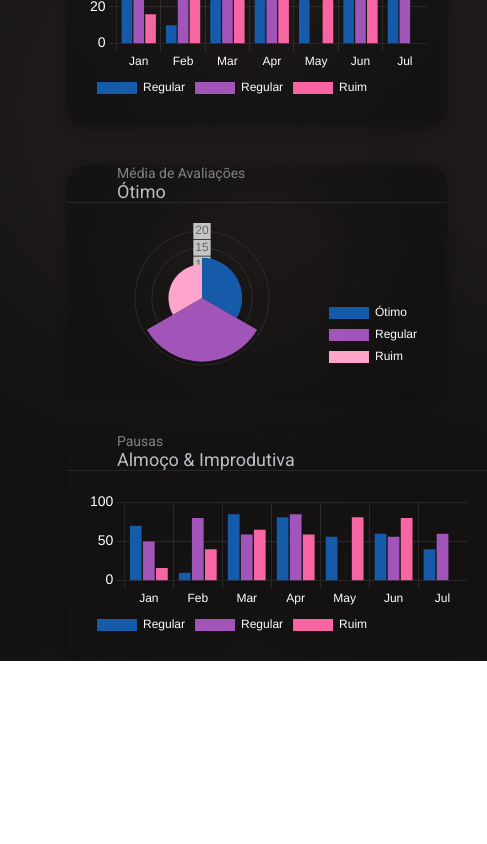
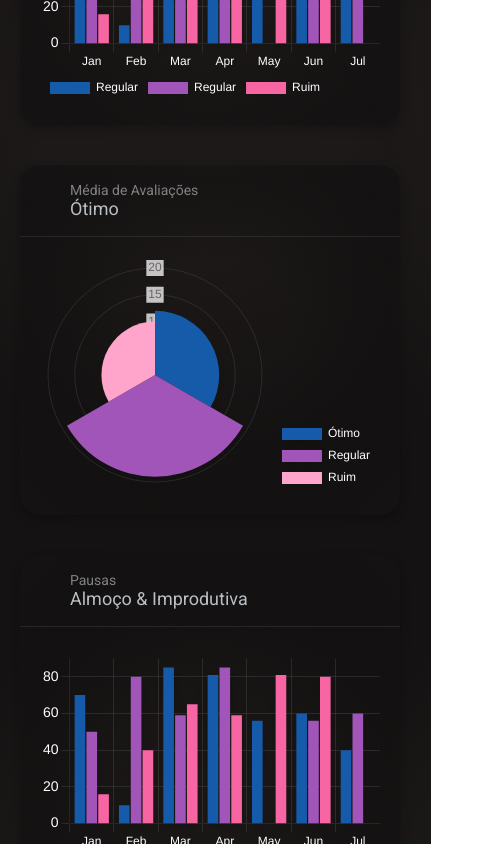
Before and after one commit to WilliamPscheidt/frontend-central, a React (Create React App) app: page / in a window 390 px wide. Shown: the part 1156-2000 px from the top of the page, 487 px wide, since content can reach past the window. Before the commit the page ends 1817 px from the top, so only its background shows below. Built offline with nearby package versions, Linux system fonts and the light colour scheme.

Commit message:
Responsivity

```diff
--- a/src/components/containers/container.css
+++ b/src/components/containers/container.css
@@ -54,3 +54,11 @@
         width: calc(100% - 40px);
     }
 }
+
+@media only screen and (max-width: 920px) {
+
+
+    .sidebar_container {
+        display: none;
+    }
+}
--- a/src/style/global.css
+++ b/src/style/global.css
@@ -116,6 +116,14 @@
 }
 
 @media only screen and (max-width: 920px) {
+    .dashboard-grid {
+        display: grid;
+        grid-template-columns: repeat(auto-fit, minmax(380px, 1fr));
+        grid-template-rows: repeat(5, minmax(350px, 1fr));
+        grid-gap: 40px;
+        height: 100%;
+    }
+
     .chart-1 {
         grid-column: 1 / span 1;
         grid-row: 1 / span 1;
@@ -137,7 +145,7 @@
     }
 
     .chart-5 {
-        grid-column: 1 / span 2;
+        grid-column: 1 / span 1;
         grid-row: 5 / span 1;
     }
 }
```
